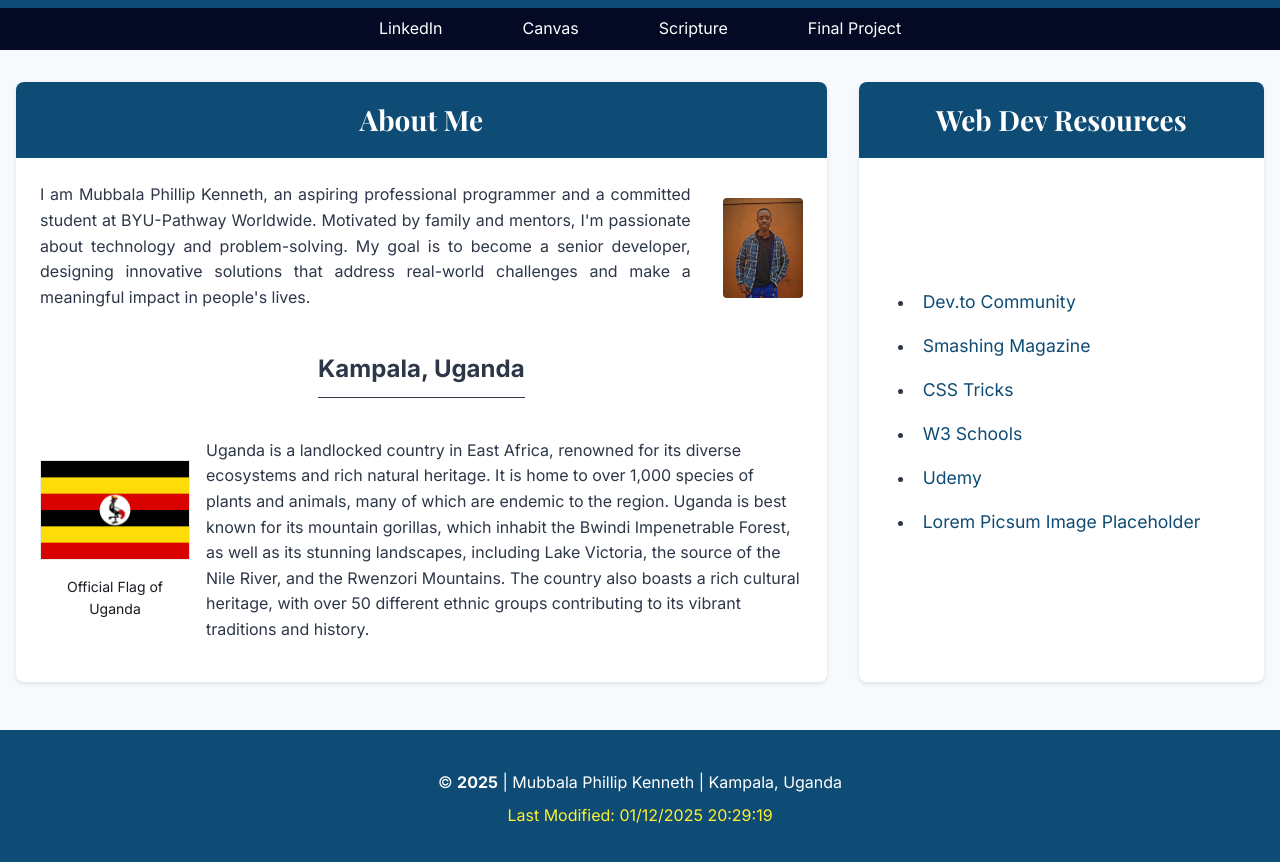
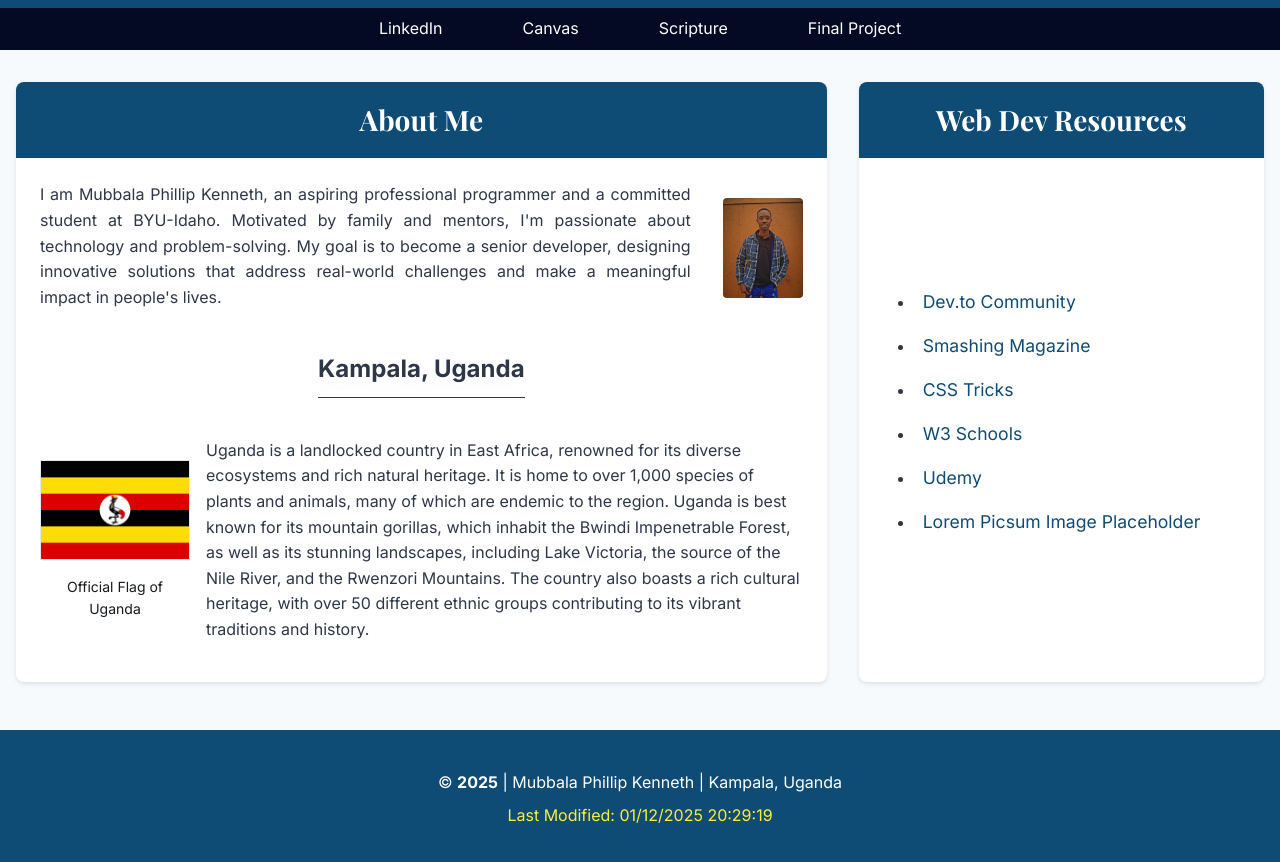
Before and after one commit to mwana20/wdd131, a plain HTML site: page index.html in a window 1280 px wide. Shown: the part 80-942 px from the top of the page. Drawn offline with nearby package versions, Linux system fonts and the light colour scheme.

Commit message:
correctiow1

```diff
--- a/index.html
+++ b/index.html
@@ -26,7 +26,7 @@
         <h2>About Me</h2>
         <div class="about-content">
           <div class="about-text">
-              <p>I am Mubbala Phillip Kenneth, an aspiring professional programmer and a committed student at BYU-Pathway Worldwide. Motivated by family and mentors, I'm passionate about technology and problem-solving. My goal is to become a senior developer, designing innovative solutions that address real-world challenges and make a meaningful impact in people's lives.</p>
+              <p>I am Mubbala Phillip Kenneth, an aspiring professional programmer and a committed student at BYU-Idaho. Motivated by family and mentors, I'm passionate about technology and problem-solving. My goal is to become a senior developer, designing innovative solutions that address real-world challenges and make a meaningful impact in people's lives.</p>
           </div>
            <div class="profile-photo">
                <img src="images/tech.jpg" alt="Profile Photo" class="profile-photo-img">
```
